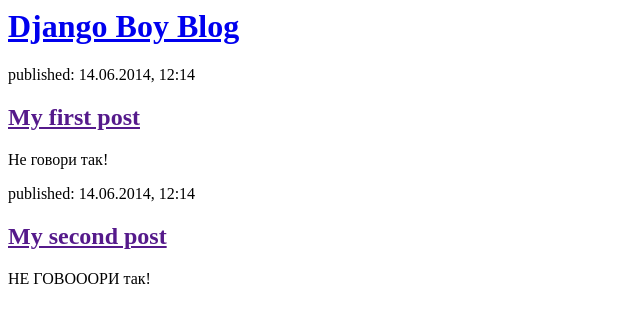
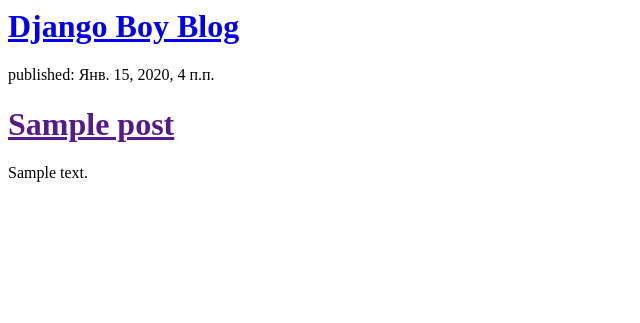
Before and after one commit to Terzbek/my-first-blog, a Django app: page / in a window 1280 px wide. Shown: the top 323 px of the page, without its empty margins (0-640 px from the left). Run offline with Django 3.2, Linux system fonts and the light colour scheme; tables that the repository leaves empty hold one stand-in row (values such as "Sample post").

Commit message:
Modified templates to display posts from database.

```diff
--- a/blog/templates/blog/post_list.html
+++ b/blog/templates/blog/post_list.html
@@ -11,18 +11,13 @@
             <h1><a href="/">Django Boy Blog</a></h1>
         </div>
 
-        <div>
-            <p>published: 14.06.2014, 12:14</p>
-            <h2><a href="">My first post</a></h2>
-            <p>Не говори так!</p>
-        </div>
-
-        <div>
-            <p>published: 14.06.2014, 12:14</p>
-            <h2><a href="">My second post</a></h2>
-            <p>НЕ ГОВОООРИ так!</p>
-        </div>
+        {% for post in posts %}
+            <div>
+                <p>published: {{ post.published_date }}</p>
+                <h1><a href="">{{ post.title }}</a></h1>
+                <p>{{ post.text|linebreaksbr }}</p>
+                <br>
+            </div>
+        {% endfor %}
     </body>
-
-</body>
 </html>
--- a/blog/views.py
+++ b/blog/views.py
@@ -1,4 +1,7 @@
 from django.shortcuts import render
+from .models import Post
+from django.utils import timezone
 
 def post_list(request):
-    return render(request, 'blog/post_list.html', {})
+    posts = Post.objects.filter(published_date__lte=timezone.now()).order_by('published_date')
+    return render(request, 'blog/post_list.html', {'posts':posts})
```
